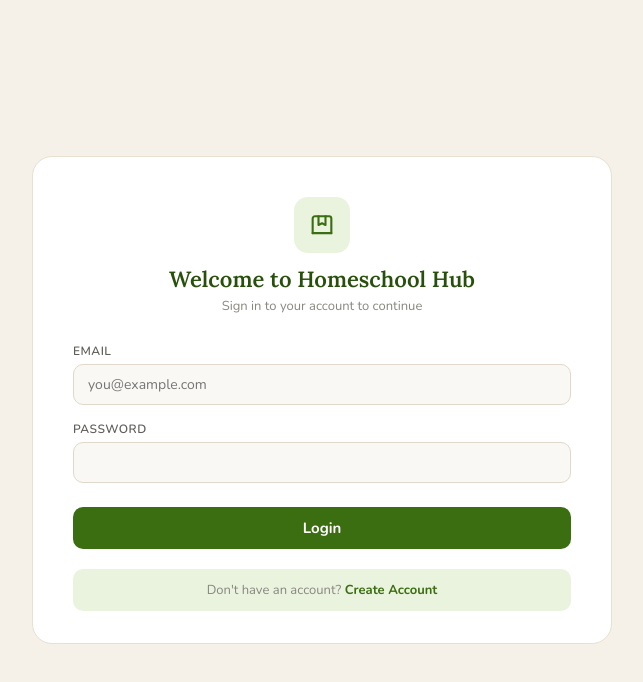
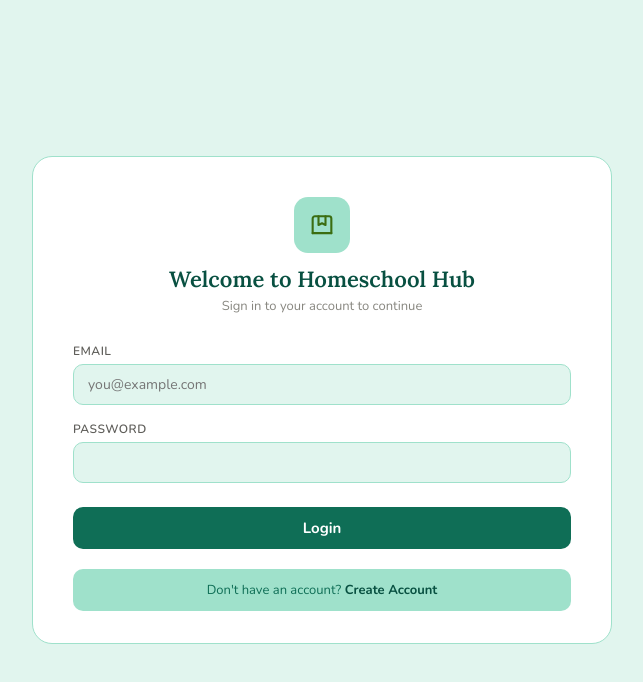
Before and after one commit to brooke-brown/hoohacks26, a React (Vite) app in the folder frontend/: page / in a window 1280 px wide. Shown: the top 682 px of the page, without its empty margins (318-961 px from the left). Built offline with nearby package versions, Linux system fonts and the light colour scheme.

Commit message:
changing colors of login page

```diff
--- a/frontend/src/pages/Login.jsx
+++ b/frontend/src/pages/Login.jsx
@@ -88,7 +88,7 @@ const styles = {
     display: "flex",
     alignItems: "center",
     justifyContent: "center",
-    background: "#f5f0e8",
+    background: "#e1f5ee",
     padding: "2rem",
     fontFamily: "'Nunito', sans-serif",
   },
@@ -98,7 +98,7 @@ const styles = {
     padding: "2.5rem 2.5rem 2rem",
     width: "100%",
     maxWidth: "580px",
-    border: "1px solid #e8e0d0",
+    border: "1px solid #9fe1cb",
   },
   brand: {
     display: "flex",
@@ -109,7 +109,7 @@ const styles = {
   iconBox: {
     width: "56px",
     height: "56px",
-    background: "#eaf3de",
+    background: "#9fe1cb",
     borderRadius: "14px",
     display: "flex",
     alignItems: "center",
@@ -120,7 +120,7 @@ const styles = {
     fontFamily: "'Lora', serif",
     fontSize: "22px",
     fontWeight: 600,
-    color: "#27500A",
+    color: "#085041",
     margin: "0 0 4px",
     textAlign: "center",
   },
@@ -146,10 +146,10 @@ const styles = {
     padding: "10px 14px",
     fontSize: "14px",
     fontFamily: "'Nunito', sans-serif",
-    border: "1.5px solid #e0d8cc",
+    border: "1.5px solid #9fe1cb",
     borderRadius: "10px",
-    background: "#faf8f4",
-    color: "#2C2C2A",
+    background: "#e1f5ee",
+    color: "#04342C",
     outline: "none",
   },
   error: {
@@ -163,7 +163,7 @@ const styles = {
   btn: {
     width: "100%",
     padding: "11px",
-    background: "#3B6D11",
+    background: "#0F6E56",
     color: "#fff",
     border: "none",
     borderRadius: "10px",
@@ -176,14 +176,14 @@ const styles = {
   signup: {
     textAlign: "center",
     fontSize: "13px",
-    color: "#888780",
+    color: "#0F6E56",
     margin: "1.25rem 0 0",
     padding: "12px 16px",
-    background: "#eaf3de",
+    background: "#9fe1cb",
     borderRadius: "10px",
   },
   signupLink: {
-    color: "#3B6D11",
+    color: "#085041",
     fontWeight: 700,
     background: "none",
     border: "none",
```
